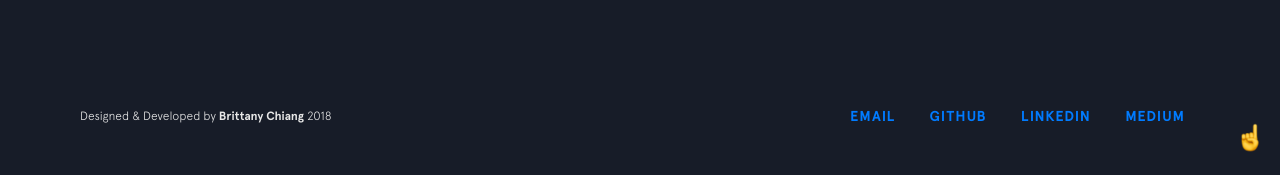
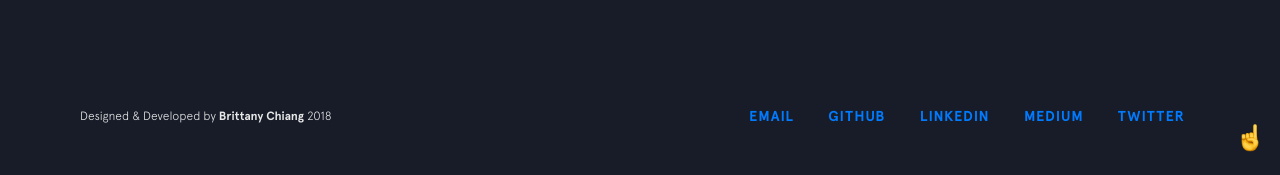
Before and after one commit to mohitnihalani/mohitnihalani.github.io, a Jekyll site: the page built from index.html, in a window 1280 px wide and 900 px high, scrolled down 5647 px. Shown: the part 722-897 px from the top of the window. Built offline with Jekyll 4.4.1, drawn with Linux system fonts in a browser that asks for light colours; nearby versions of some CDN libraries.

```diff
--- a/_config.yml
+++ b/_config.yml
@@ -16,6 +16,8 @@ social:
     url: https://www.linkedin.com/in/mohit-nihalani-75a580119/
   - title: medium
     url: https://medium.com/@nihalanim9
+  - title: twitter
+    url: https://twitter.com/MohitNihalani9
 
 
 sass:
```
Also changed, not shown: img/social/github.svg, 3 other files.
